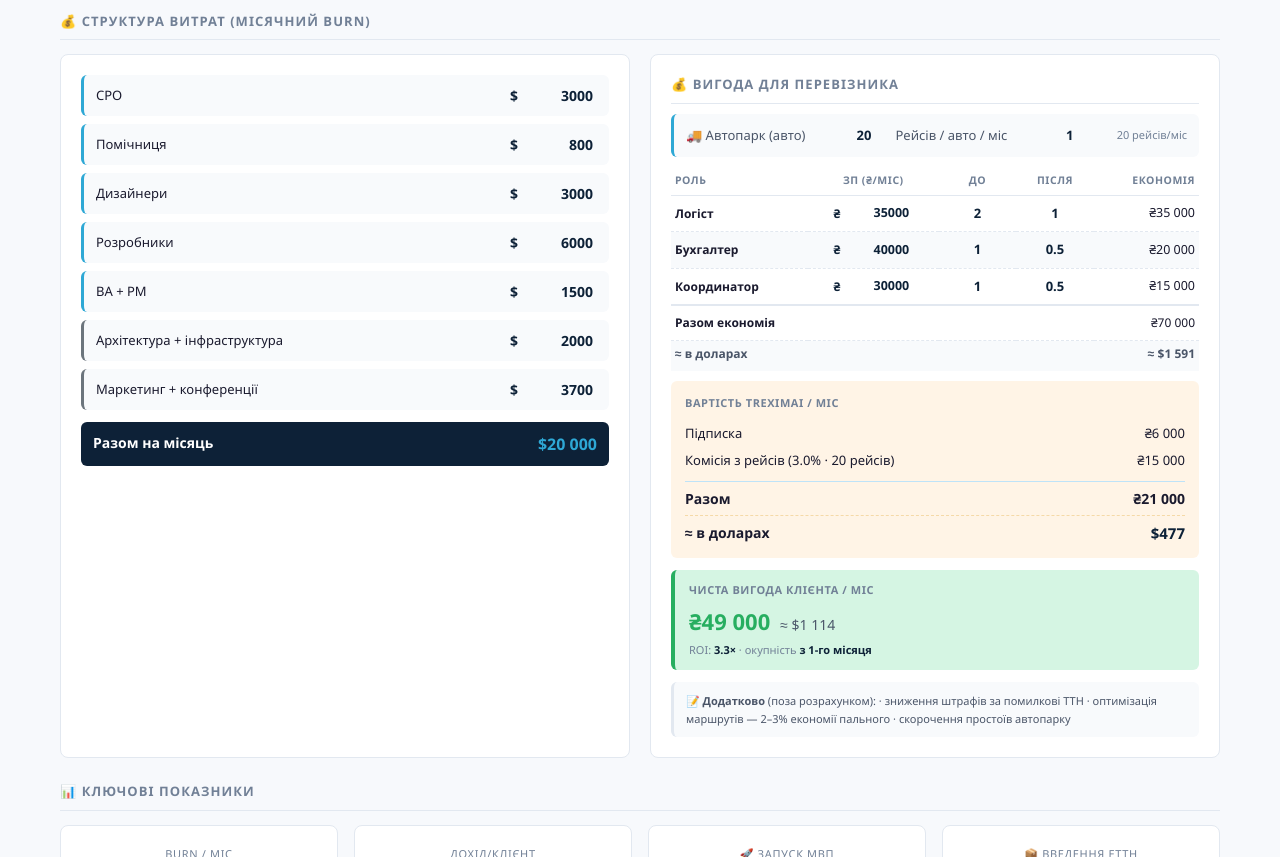
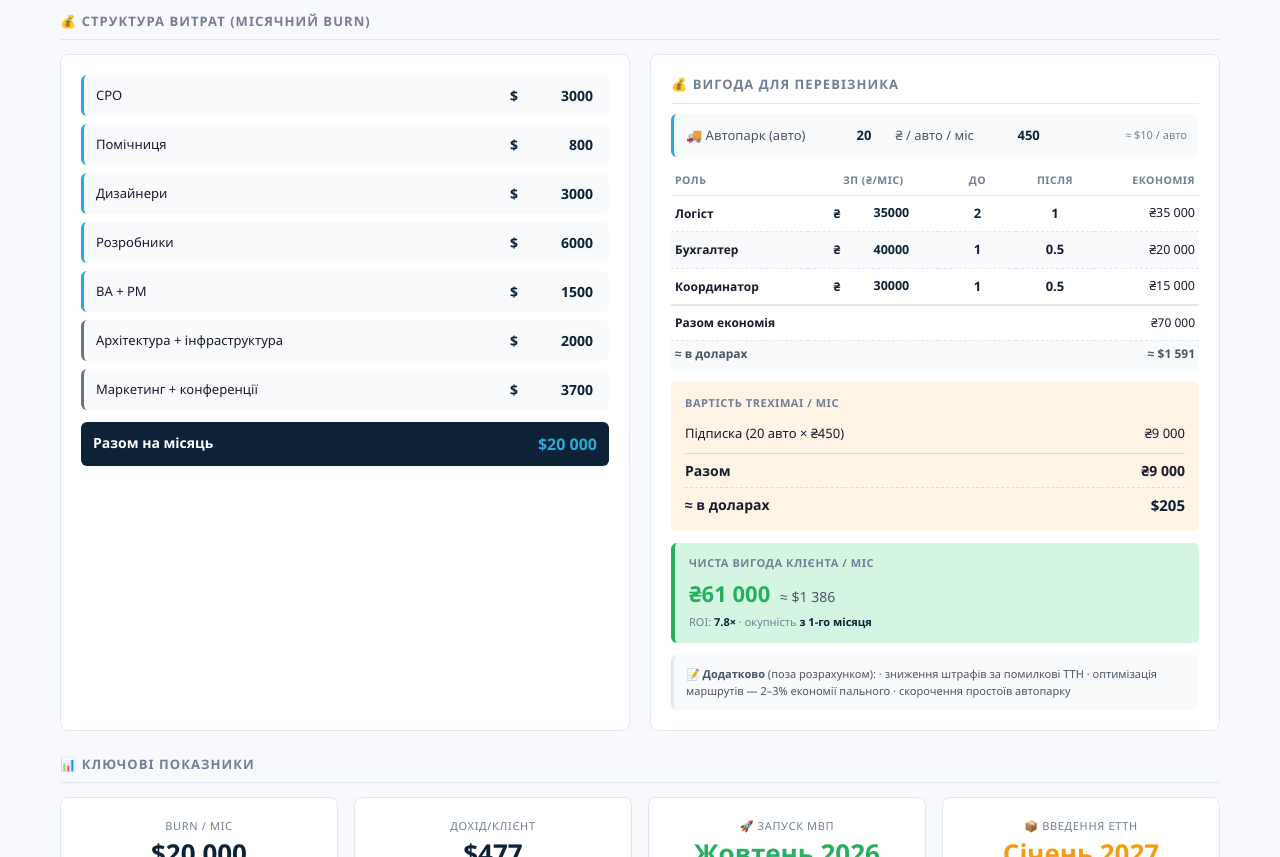
Before and after one commit to Taras732/fin-model, a plain HTML site: page index.html in a window 1280 px wide. Shown: the part 520-1377 px from the top of the page. Drawn offline with nearby package versions, Linux system fonts and the light colour scheme.

Commit message:
feat(benefit): per-vehicle subscription model, drop commission from carrier block
Option B: fleet SaaS pricing — subscription = fleet × ₴/авто/міс (default ₴450 ≈ $10).
Commission removed from carrier benefit view (it's a 3PL/broker model, not
fleet-owner SaaS). Default 20 авто × ₴450 = ₴9000/міс vs ₴70K savings → ROI ~7.8×.

Main forecast untouched — commission still applies there for 3PL segment.

```diff
--- a/index.html
+++ b/index.html
@@ -362,9 +362,9 @@
         <div class="bp-fleet">
           <span>🚚 Автопарк (авто)</span>
           <input id="b_fleet" type="number" class="cost-amt" value="20" min="1" step="1">
-          <span style="margin-left:12px">Рейсів / авто / міс</span>
-          <input id="b_trips_per_veh" type="number" class="cost-amt" value="1" min="0" step="0.5">
-          <span class="bp-fleet-hint" id="fleet_hint">20 рейсів/міс</span>
+          <span style="margin-left:12px">₴ / авто / міс</span>
+          <input id="b_sub_per_veh" type="number" class="cost-amt" value="450" min="0" step="50">
+          <span class="bp-fleet-hint" id="fleet_hint">≈ $10 / авто</span>
         </div>
 
         <table class="bp-table">
@@ -408,11 +408,10 @@
 
         <div class="rev-breakdown" style="margin-top:10px;background:#FFF4E6">
           <div class="rev-breakdown-title">Вартість TreximAI / міс</div>
-          <div class="rev-row"><span>Підписка</span><span id="cst_sub_uah">₴6 000</span></div>
-          <div class="rev-row"><span id="cst_comm_l">Комісія з рейсів (3%)</span><span id="cst_comm_uah">₴15 000</span></div>
-          <div class="rev-total"><span>Разом</span><span id="cst_total_uah">₴21 000</span></div>
+          <div class="rev-row"><span id="cst_sub_l">Підписка (20 авто × ₴450)</span><span id="cst_sub_uah">₴9 000</span></div>
+          <div class="rev-total"><span>Разом</span><span id="cst_total_uah">₴9 000</span></div>
           <div class="rev-total" style="margin-top:6px;padding-top:6px;border-top:1px dashed #F5D9A7">
-            <span>≈ в доларах</span><span id="cst_total_usd" style="color:var(--navy);font-size:15px">$477</span>
+            <span>≈ в доларах</span><span id="cst_total_usd" style="color:var(--navy);font-size:15px">$205</span>
           </div>
         </div>
 
@@ -805,13 +804,13 @@
 });
 
 // ── BENEFIT (carrier savings) ───────────────────────────
-const BENEFIT_IDS = ['b_fleet','b_trips_per_veh','b_zp_log','b_cnt_log_b','b_cnt_log_a','b_zp_buh','b_cnt_buh_b','b_cnt_buh_a','b_zp_coor','b_cnt_coor_b','b_cnt_coor_a'];
+const BENEFIT_IDS = ['b_fleet','b_sub_per_veh','b_zp_log','b_cnt_log_b','b_cnt_log_a','b_zp_buh','b_cnt_buh_b','b_cnt_buh_a','b_zp_coor','b_cnt_coor_b','b_cnt_coor_a'];
 
 function getBenefit() {
   const g = id => +document.getElementById(id).value || 0;
   return {
     fleet:    g('b_fleet'),
-    tripsVeh: g('b_trips_per_veh'),
+    subVeh:   g('b_sub_per_veh'),
     zpLog:    g('b_zp_log'),    cntLogB:  g('b_cnt_log_b'),  cntLogA:  g('b_cnt_log_a'),
     zpBuh:    g('b_zp_buh'),    cntBuhB:  g('b_cnt_buh_b'),  cntBuhA:  g('b_cnt_buh_a'),
     zpCoor:   g('b_zp_coor'),   cntCoorB: g('b_cnt_coor_b'), cntCoorA: g('b_cnt_coor_a'),
@@ -829,22 +828,20 @@
   const benefitUah = logUah + buhUah + coorUah;
   const benefitUsd = benefitUah / p.rate;
 
-  const tripsMonth = b.fleet * b.tripsVeh;
-  const bCommUah   = tripsMonth * p.shipmentVal * p.commission;
-  const bSubUah    = p.subscription;
-  const bTotalUah  = bCommUah + bSubUah;
-  const bTotalUsd  = bTotalUah / p.rate;
+  const bSubUah   = b.fleet * b.subVeh;
+  const bTotalUah = bSubUah;
+  const bTotalUsd = bTotalUah / p.rate;
+  const subPerVehUsd = b.subVeh / p.rate;
 
-  document.getElementById('fleet_hint').textContent = `${Math.round(tripsMonth)} рейсів/міс`;
+  document.getElementById('fleet_hint').textContent = `≈ $${subPerVehUsd.toFixed(0)} / авто`;
   document.getElementById('bn_log_uah').textContent  = fmtUah(logUah);
   document.getElementById('bn_buh_uah').textContent  = fmtUah(buhUah);
   document.getElementById('bn_coor_uah').textContent = fmtUah(coorUah);
   document.getElementById('bn_total_uah').textContent = fmtUah(benefitUah);
   document.getElementById('bn_total_usd').textContent = '≈ ' + fmtUsd(benefitUsd);
 
+  document.getElementById('cst_sub_l').textContent     = `Підписка (${b.fleet} авто × ${fmtUah(b.subVeh)})`;
   document.getElementById('cst_sub_uah').textContent   = fmtUah(bSubUah);
-  document.getElementById('cst_comm_l').textContent    = `Комісія з рейсів (${(p.commission*100).toFixed(1)}% · ${Math.round(tripsMonth)} рейсів)`;
-  document.getElementById('cst_comm_uah').textContent  = fmtUah(bCommUah);
   document.getElementById('cst_total_uah').textContent = fmtUah(bTotalUah);
   document.getElementById('cst_total_usd').textContent = fmtUsd(bTotalUsd);
 
```
